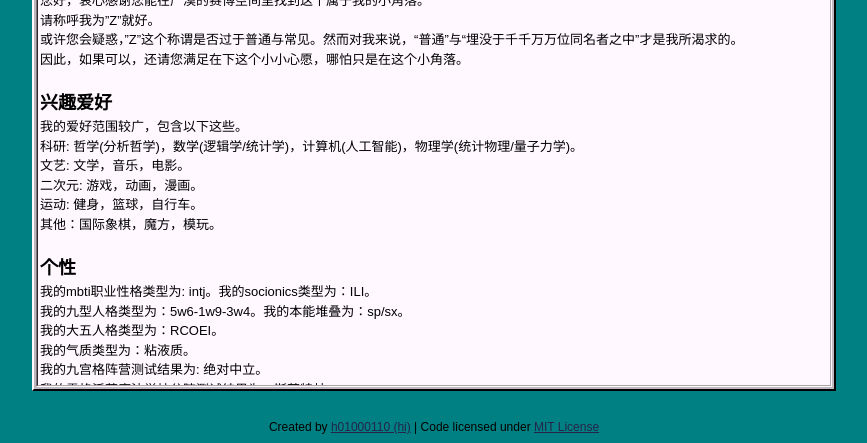
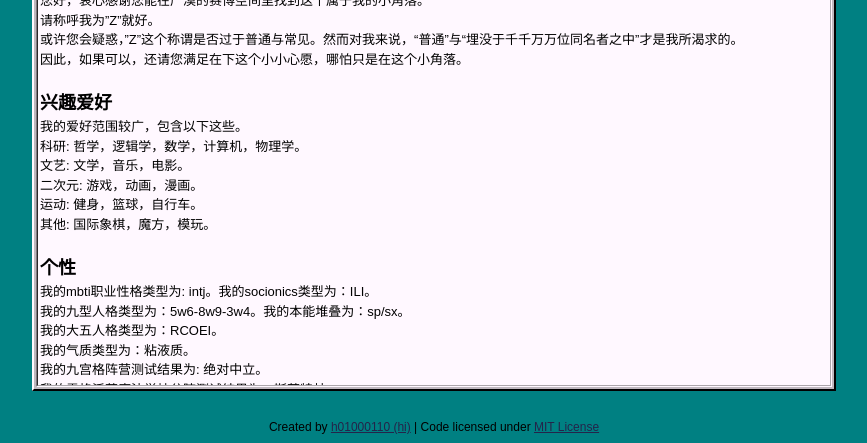
Before and after one commit to player1-Z/player1-Z.github.io, a Jekyll site: the page built from _posts/2020-10-24-Selfintro.md, in a window 1280 px wide, cut to the strip 522-965 px from the top of the page. Shown: the whole strip, without its empty margins (206-1073 px from the left). Built offline with Jekyll 4.4.1, drawn with Linux system fonts in a browser that asks for light colours.

Commit message:
Update 2020-10-24-Selfintro.md

```diff
--- a/_posts/2020-10-24-Selfintro.md
+++ b/_posts/2020-10-24-Selfintro.md
@@ -12,15 +12,15 @@ tags: info
 
 ## 兴趣爱好
 我的爱好范围较广，包含以下这些。
-  科研: 哲学(分析哲学)，数学(逻辑学/统计学)，计算机(人工智能)，物理学(统计物理/量子力学)。
+  科研: 哲学，逻辑学，数学，计算机，物理学。
   文艺: 文学，音乐，电影。
   二次元: 游戏，动画，漫画。
   运动: 健身，篮球，自行车。
-  其他：国际象棋，魔方，模玩。
+  其他: 国际象棋，魔方，模玩。
 
 ## 个性
 我的mbti职业性格类型为: intj。我的socionics类型为：ILI。
-我的九型人格类型为：5w6-1w9-3w4。我的本能堆叠为：sp/sx。
+我的九型人格类型为：5w6-8w9-3w4。我的本能堆叠为：sp/sx。
 我的大五人格类型为：RCOEI。
 我的气质类型为：粘液质。
 我的九宫格阵营测试结果为: 绝对中立。
```
